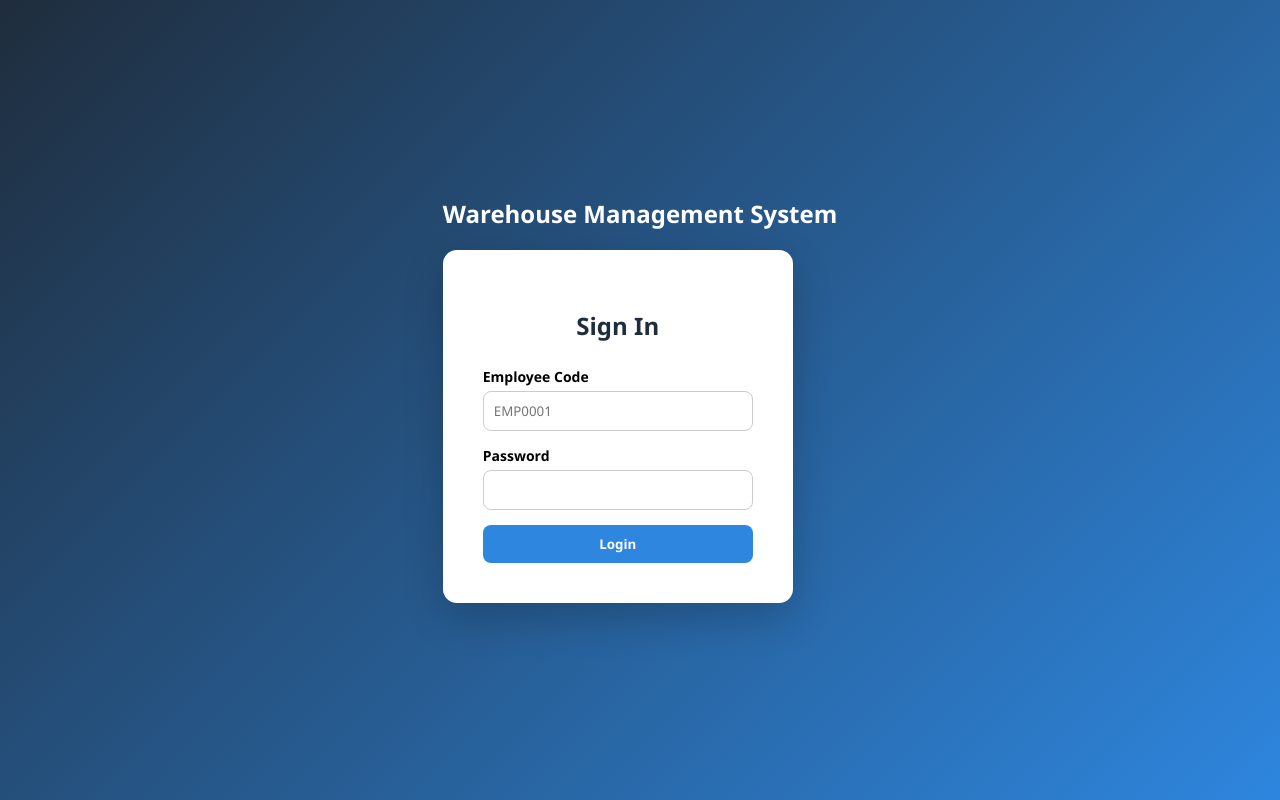
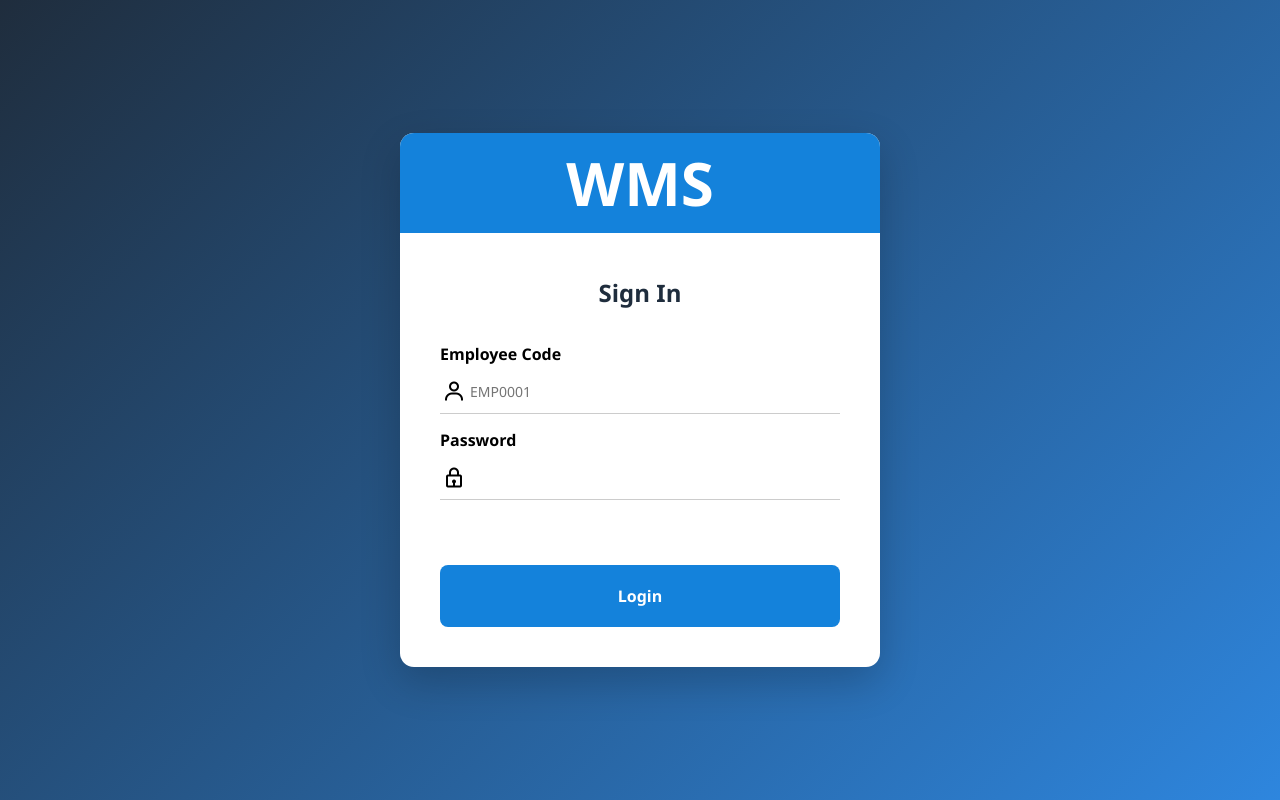
Before and after one commit to PasitSilanil67070111Kmitl/Project-Webprogramming-2026, a Node server app: page /login in a window 1280 px wide. Run offline with Node 20, Linux system fonts and the light colour scheme; some libraries are stand-ins or nearby versions.

Commit message:
Update Ui เล็กน้อยในหน้า login และ admin
เพิ่ม icon เข้าไป

```diff
--- a/public/css/login.css
+++ b/public/css/login.css
@@ -14,16 +14,22 @@ body {
 
 .login-card {
     background: white;
-    padding: 40px;
-    width: 350px;
+    width: 480px;
     border-radius: 14px;
     box-shadow: 0 15px 40px rgba(0, 0, 0, 0.2);
+    overflow: hidden;
+}
+
+.form-container {
+    padding: 40px;
 }
 
 .login-card h2 {
+    line-height: 0%;
     text-align: center;
     margin-bottom: 25px;
     color: #1f2d3d;
+    margin-bottom: 50px;
 }
 
 .form-group {
@@ -33,31 +39,43 @@ body {
 }
 
 .form-group label {
-    font-size: 14px;
+    font-size: 16px;
     margin-bottom: 5px;
     font-weight: 600;
 }
 
 .form-group input {
-    padding: 10px;
-    border-radius: 8px;
-    border: 1px solid #ccc;
+    font-size: 14px;
+    width: 100%;
+    padding: 12px;
+    padding-left: 30px;
+    border: none;
+    border-bottom: 1px solid #ccc;
 }
 
 .form-group input:focus {
     outline: none;
-    border-color: #2e86de;
+    border-color: #1482db;
+}
+
+.input-login .bx-user, .bx-lock {
+    position: absolute;
+    font-size: 24px;
+    padding: 10px 2px;
 }
 
 .login-btn {
+    font-size: 16px;
     width: 100%;
-    padding: 10px;
-    background-color: #2e86de;
+    padding: 20px;
+    background-color: #1482db;
     border: none;
     color: white;
     border-radius: 8px;
     font-weight: bold;
     cursor: pointer;
+    margin-top: 50px;
+    transition: 0.2s;
 }
 
 .login-btn:hover {
@@ -65,9 +83,18 @@ body {
 }
 
 .system-title {
+    line-height: 0;
+    display: block;
+    justify-content: center;
     text-align: center;
     color: white;
-    font-size: 24px;
+    font-size: 30px;
     font-weight: bold;
-    margin-bottom: 20px;
+    background-color: #1482db;
+    align-items: center;
+    padding: 10px 0;
 }
+
+.system-title h3 {
+    color: #3d4f66;
+}
--- a/public/login.html
+++ b/public/login.html
@@ -1,29 +1,39 @@
 <!DOCTYPE html>
 <html>
 <head>
+    <meta charset="UTF-8">
+    <meta name="viewport" content="width=device-width, initial-scale=1">
     <title>WMS - Sign In</title>
     <link rel="stylesheet" href="/css/login.css">
+    <link href="https://cdn.boxicons.com/3.0.8/fonts/basic/boxicons.min.css" rel="stylesheet">
 </head>
 <body>
 
 <div>
+    <div class="login-card">
         <div class="system-title">
-        Warehouse Management System
+        <h1>WMS</h1>
         </div>
 
-    <div class="login-card">
+        <div class="form-container">
             <h2>Sign In</h2>
 
             <form action="/signin" method="POST">
 
                 <div class="form-group">
                     <label>Employee Code</label>
+                    <div class="input-login">
+                        <i class="bx bx-user"></i>
                         <input type="text" name="userinput" placeholder="EMP0001" required>
+                    </div>
                 </div>
 
                 <div class="form-group">
                     <label>Password</label>
+                    <div class="input-login">
+                        <i class="bx bx-lock"></i>
                         <input type="password" name="password" required>
+                    </div>
                 </div>
 
                 <button type="submit" class="login-btn">
@@ -33,6 +43,7 @@
             </form>
         </div>
     </div>
+</div>
 
 </body>
 </html>
```
Also changed, not shown: public/css/wms.css (+49 -1 lines), views/home.ejs (+4 -3 lines). Lines whose indentation alone changed are shown as unchanged.
